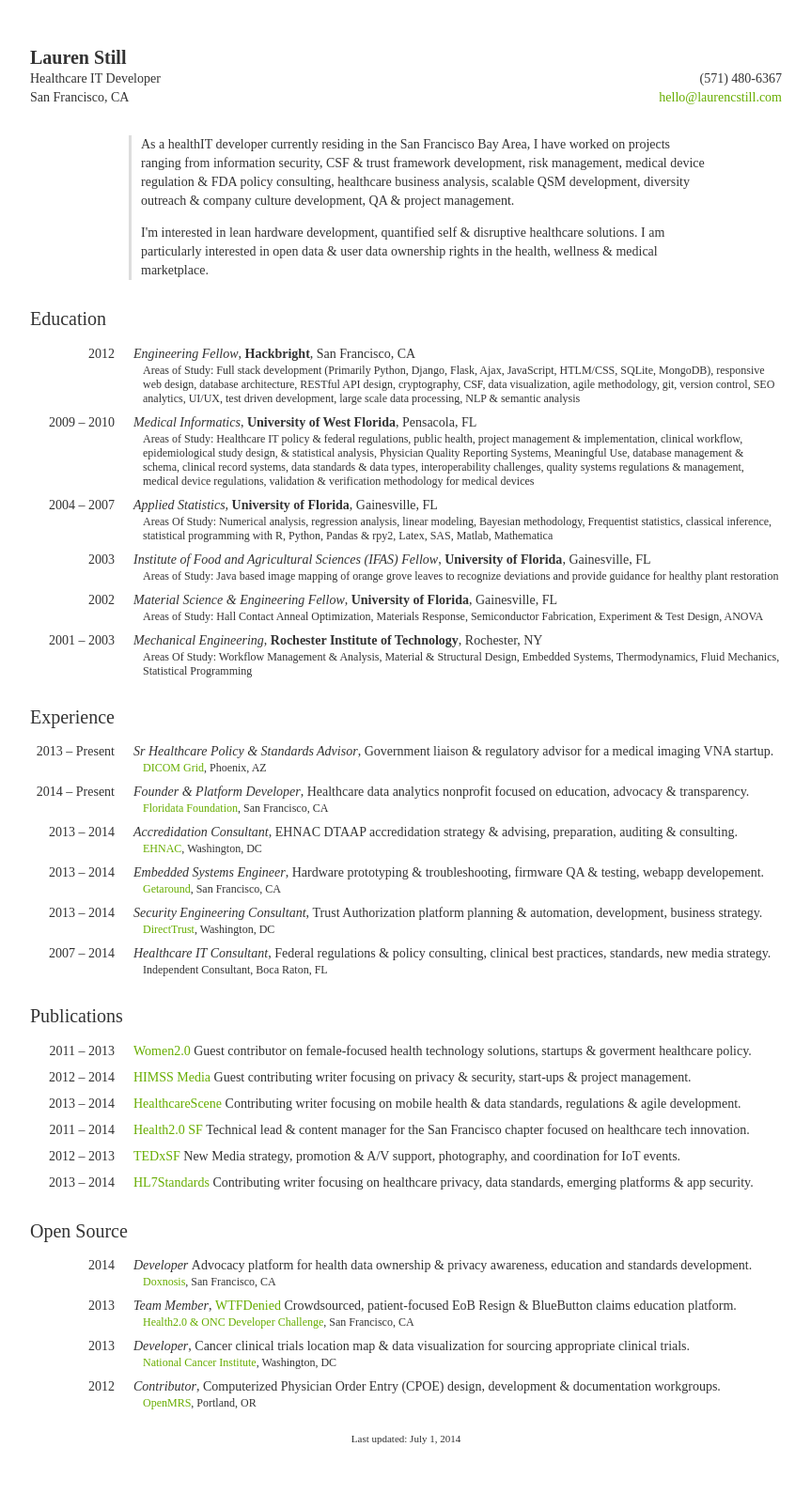
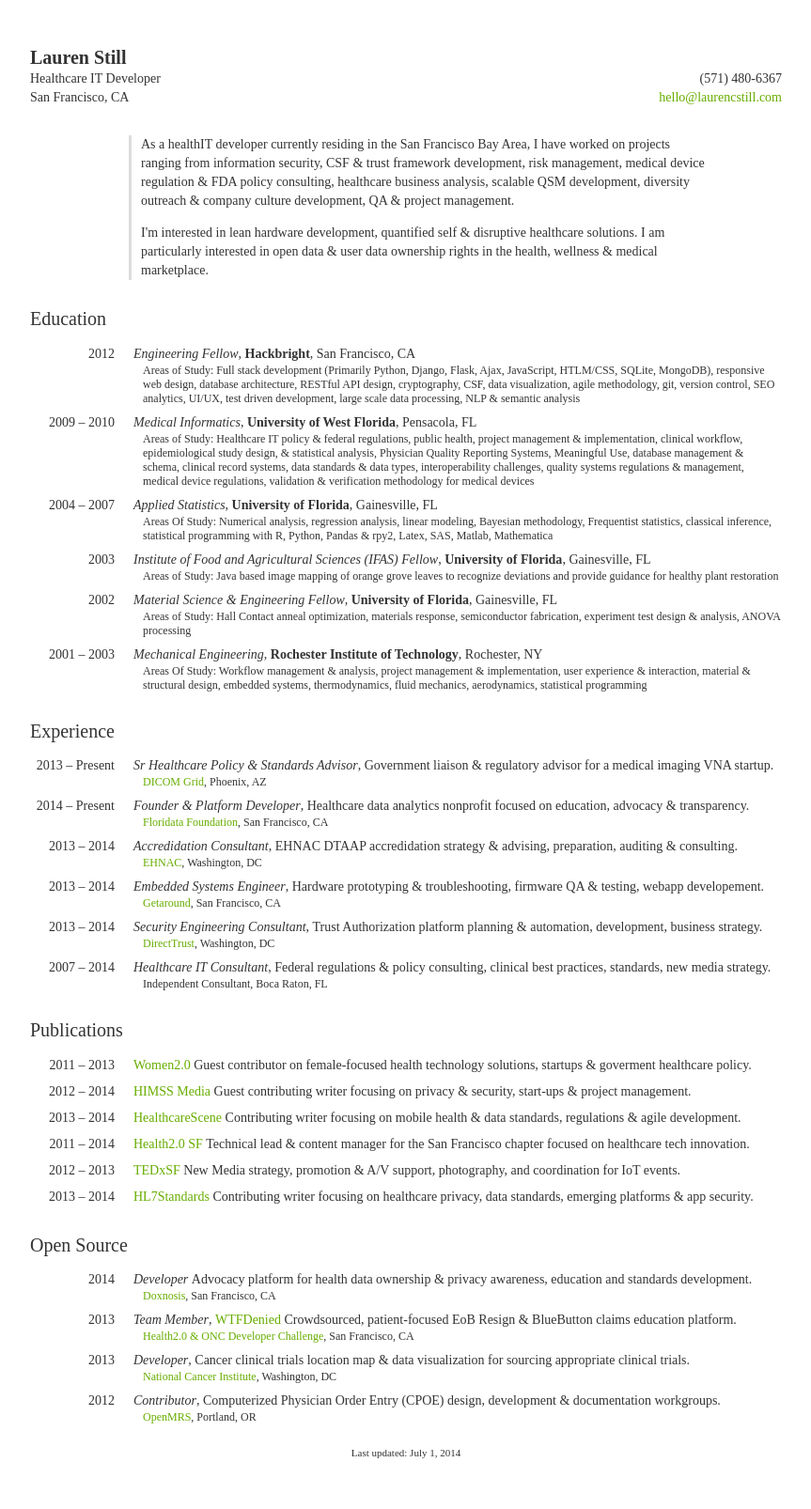
Before and after one commit to laurenstill/laurenstill.github.io, a Jekyll site: the page cv/index.html, which Jekyll copies as it is, in a window 1280 px wide. Shown: the whole page at 94% size, without its empty margins (208-1071 px from the left). Built offline with Jekyll 4.4.1, drawn with Linux system fonts in a browser that asks for light colours; comment, search, counter and statistics services are not loaded.

Commit message:
Update index.html

```diff
--- a/cv/index.html
+++ b/cv/index.html
@@ -84,7 +84,7 @@
                     <span class="position">Material Science &amp; Engineering Fellow</span>,
                     <span class="institute">University of Florida</span>,
                     <span class="loc">Gainesville, FL</span>
-                    <span class="meta">Areas of Study: Hall Contact Anneal Optimization, Materials Response, Semiconductor Fabrication, Experiment &amp; Test Design, ANOVA
+                    <span class="meta">Areas of Study: Hall Contact anneal optimization, materials response, semiconductor fabrication, experiment test design &amp; analysis, ANOVA processing
                     </span>
                 </li>
 
@@ -93,7 +93,7 @@
                     <span class="position">Mechanical Engineering</span>,
                     <span class="institute">Rochester Institute of Technology</span>,
                     <span class="loc">Rochester, NY</span>
-                    <span class="meta">Areas Of Study: Workflow Management &amp; Analysis, Material &amp; Structural Design, Embedded Systems, Thermodynamics, Fluid Mechanics, Statistical Programming
+                    <span class="meta">Areas Of Study: Workflow management &amp; analysis, project management &amp; implementation, user experience &amp; interaction, material &amp; structural design, embedded systems, thermodynamics, fluid mechanics, aerodynamics, statistical programming
                     </span>
                 </li>
 
```
